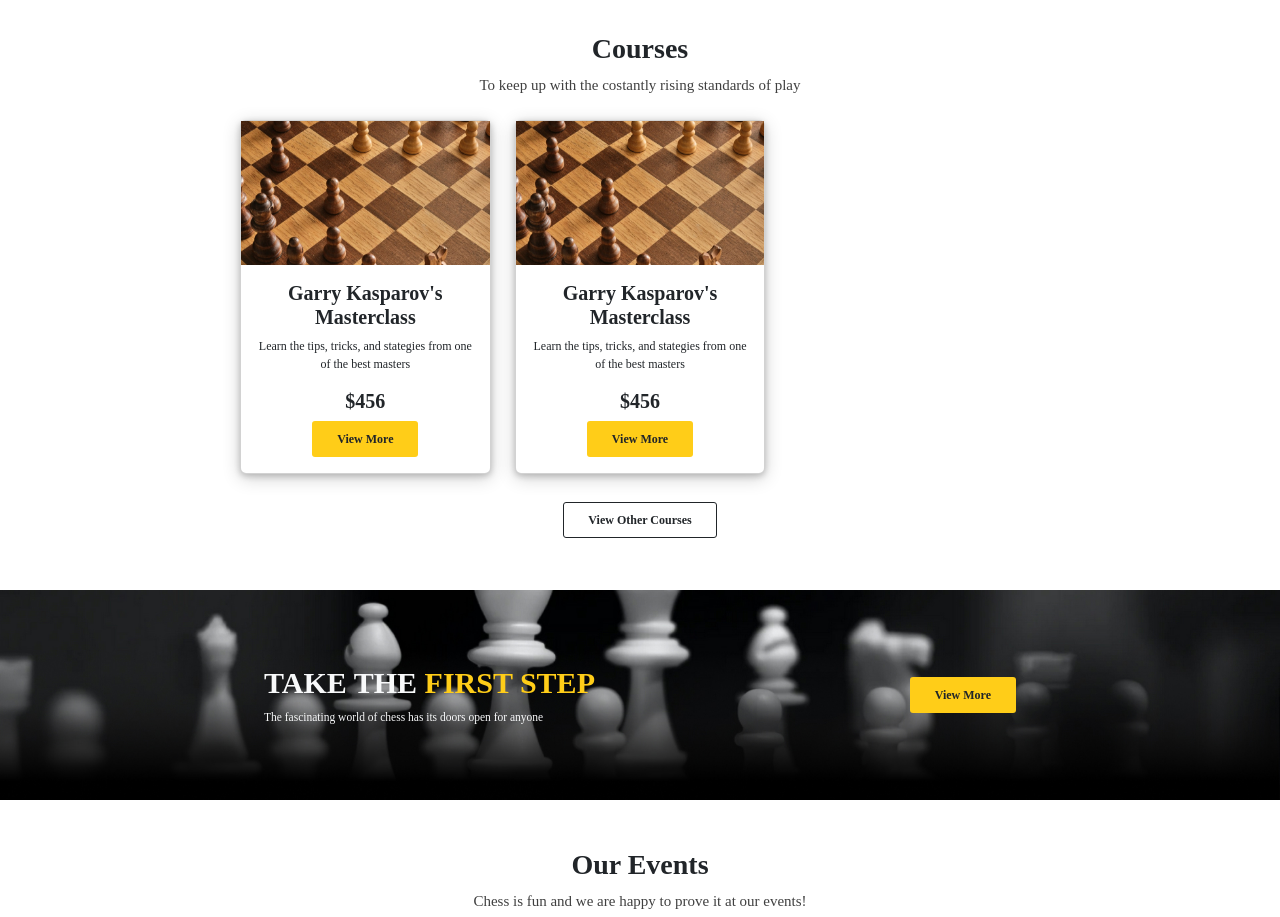
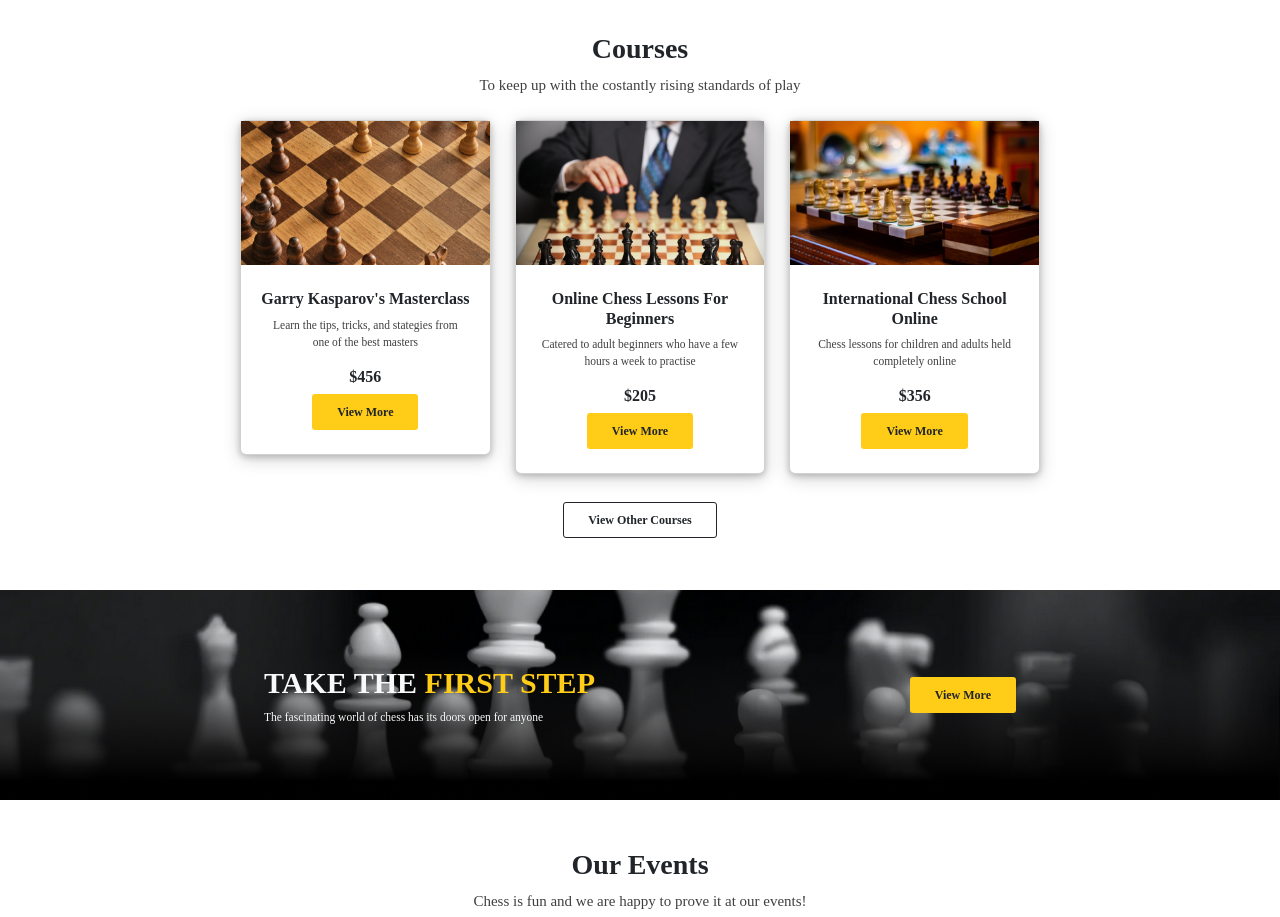
Before and after one commit to GioMench/proj-html-vuejs, a Vue app: page / in a window 1280 px wide. Shown: the part 1360-2277 px from the top of the page. Built offline with nearby package versions, Linux system fonts and the light colour scheme; a web font is replaced by a local one.

Commit message:
set dinamc card in courses section

```diff
--- a/src/components/CoursesApp.vue
+++ b/src/components/CoursesApp.vue
@@ -1,6 +1,36 @@
 <script>
+
+
 export default {
-    name: 'CoursesApp'
+    name: 'CoursesApp',
+    data() {
+        return {
+            courses: [
+                {
+                    img: "mt-2236-home-img1.jpg",
+                    title: "garry kasparov's masterclass",
+                    text: "Learn the tips, tricks, and stategies from one of the best masters",
+                    price: " $456"
+
+                },
+                {
+                    img: "mt-2236-home-img2.jpg",
+                    title: "online chess lessons for beginners",
+                    text: "Catered to adult beginners who have a few hours a week to practise",
+                    price: " $205"
+
+                },
+                {
+                    img: "mt-2236-home-img3.jpg",
+                    title: "international chess school online",
+                    text: "Chess lessons for children and adults held completely online",
+                    price: " $356"
+
+                }
+            ]
+        }
+    }
+
 }
 </script>
 
@@ -15,37 +45,22 @@
         </div>
 
         <div class="row py-4">
-            <div class="col-4">
+            <div class="col-4" v-for="course in courses">
                 <div class="card me_card">
-                    <img src="/public/images/mt-2236-home-img1.jpg" alt="" style="width: 100%;">
-                    <div class="card-body text-center">
-                        <h5 class="card-title text-capitalize fw-semibold">
-                            garry kasparov's masterclass
-                        </h5>
-                        <p class="card-text fw-light" style="font-size: 12px;">
-                           Learn the tips, tricks, and stategies from one of the best masters
+                    <img :src="'/public/images/' + course.img" alt="" style="width: 100%;">
+                    <div class="card-body text-center py-4">
+                        <h6 class="card-title text-capitalize fw-semibold">
+                            {{ course.title }}
+                        </h6>
+                        <p class="card-text fw-light px-2 text_grey" style="font-size: 11.5px;">
+                            {{ course.text }}
                         </p>
-                            <h5 class="card-title fw-semibold">
-                                $456
-                            </h5>
-                            <button type="button" class="btn px-4 py-2 fw-semibold bg_accent" style="--bs-btn-padding-y: .25rem; --bs-btn-padding-x: .5rem; --bs-btn-font-size: .75rem;">View More</button>
-                    </div>
-                </div>
-            </div>
-            <div class="col-4">
-                <div class="card me_card">
-                    <img src="/public/images/mt-2236-home-img1.jpg" alt="" style="width: 100%;">
-                    <div class="card-body text-center">
-                        <h5 class="card-title text-capitalize fw-semibold">
-                            garry kasparov's masterclass
-                        </h5>
-                        <p class="card-text fw-light" style="font-size: 12px;">
-                           Learn the tips, tricks, and stategies from one of the best masters
-                        </p>
-                            <h5 class="card-title fw-semibold">
-                                $456
-                            </h5>
-                            <button type="button" class="btn px-4 py-2 fw-semibold bg_accent" style="--bs-btn-padding-y: .25rem; --bs-btn-padding-x: .5rem; --bs-btn-font-size: .75rem;">View More</button>
+                        <h6 class="card-title fw-semibold">
+                            {{ course.price }}
+                        </h6>
+                        <button type="button" class="btn px-4 py-2 fw-semibold bg_accent"
+                            style="--bs-btn-padding-y: .25rem; --bs-btn-padding-x: .5rem; --bs-btn-font-size: .75rem;">View
+                            More</button>
                     </div>
                 </div>
             </div>
@@ -63,7 +78,7 @@
 </template>
 
 <style scoped>
-.me_card{
+.me_card {
     box-shadow: 0 2px 6px 0 rgba(0, 0, 0, 0.2), 0 4px 18px 0 rgba(0, 0, 0, 0.19);
 
 }
--- a/src/components/EventsApp.vue
+++ b/src/components/EventsApp.vue
@@ -20,7 +20,7 @@
         <div class="row py-4">
             <div class="col d-flex my-3">
                 <img src="/public/images/mt-2236-home-img4.jpg" alt="child">
-                <div class="d-flex flex-column justify-content-center p-4">
+                <div class="d-flex flex-column justify-content-center p-4 ">
                     <h6>
                         Grand Summer Tournament of 2021
                     </h6>
```
